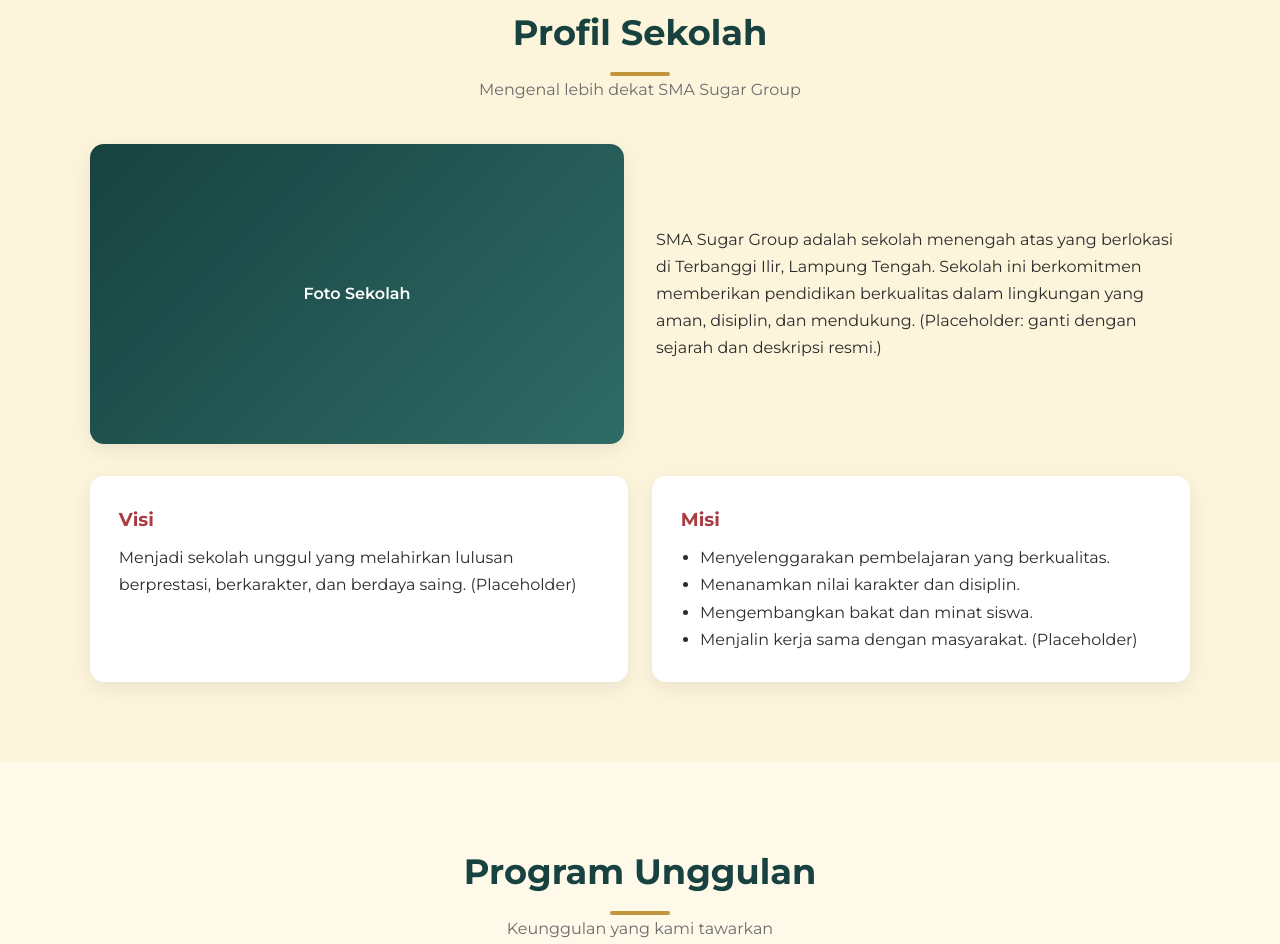
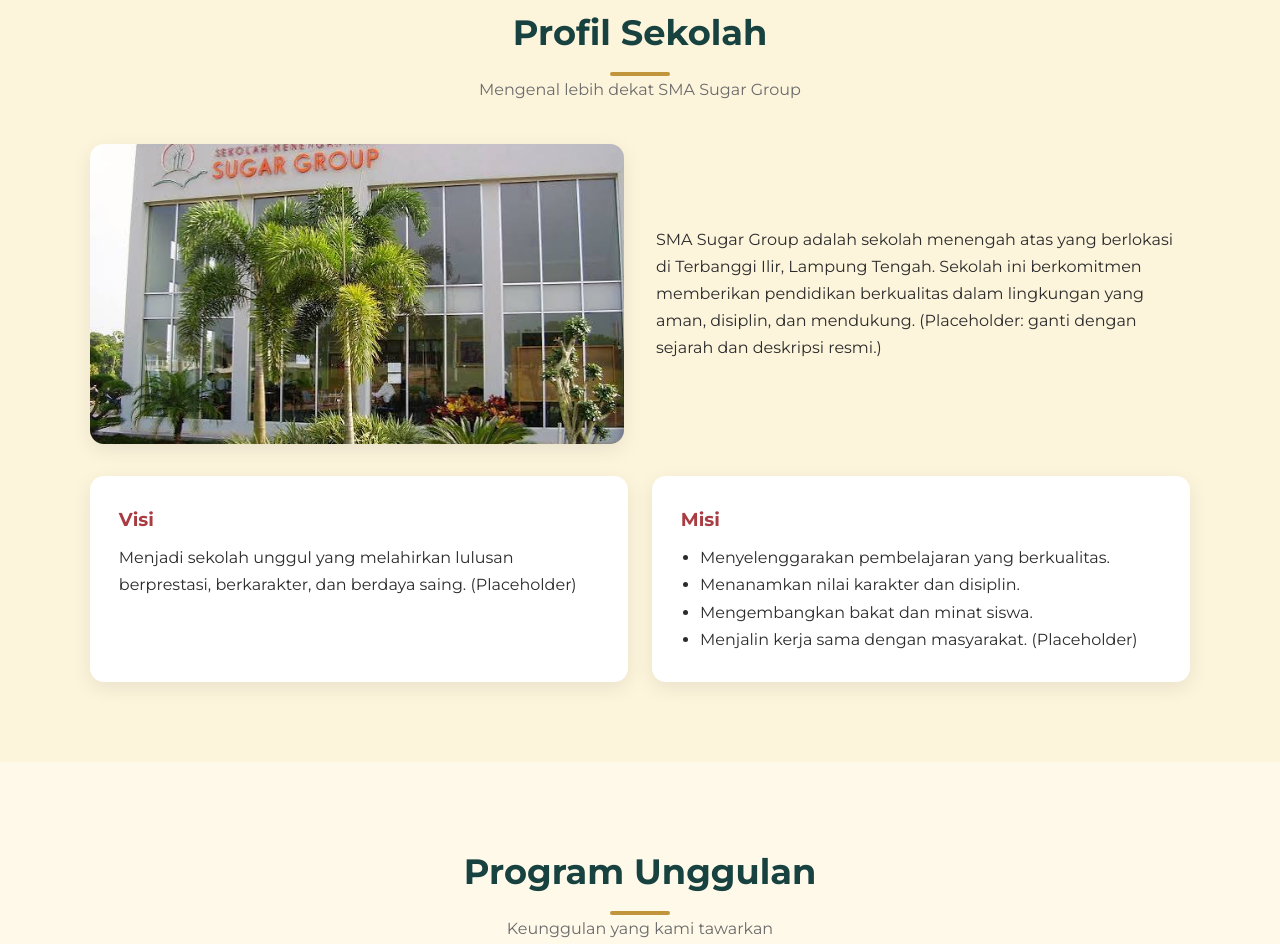
Before and after one commit to Tabhitacantik/smaSGC, a plain HTML site: page index.html in a window 1280 px wide. Shown: the part 776-1720 px from the top of the page. Drawn offline with Linux system fonts and the light colour scheme.

Commit message:
Change images

```diff
--- a/CSS/style.css
+++ b/CSS/style.css
@@ -185,8 +185,11 @@ section[id] { scroll-margin-top: 70px; }
 .profile { display: grid; grid-template-columns: 1fr 1fr; gap: 2rem; align-items: center; margin-bottom: 2rem; }
 .profile__img {
   height: 300px; border-radius: var(--radius); box-shadow: var(--shadow);
-  background: linear-gradient(135deg, var(--teal), #2f6b66);
-  color: #fff; display: grid; place-items: center; font-weight: 600;
+  background:
+    var(--bg),
+    linear-gradient(135deg, var(--teal), #2f6b66);
+  background-size: cover;
+  background-position: center;
 }
 
 /* ===== Galeri ===== */
--- a/index.html
+++ b/index.html
@@ -89,7 +89,7 @@
         </div>
 
         <div class="profile reveal">
-          <div class="profile__img">Foto Sekolah</div>
+          <div class="profile__img" style="--bg: url('../assets/images/hero-1.jpg')"></div>
           <div class="profile__text">
             <p>
               SMA Sugar Group adalah sekolah menengah atas yang berlokasi di
```
